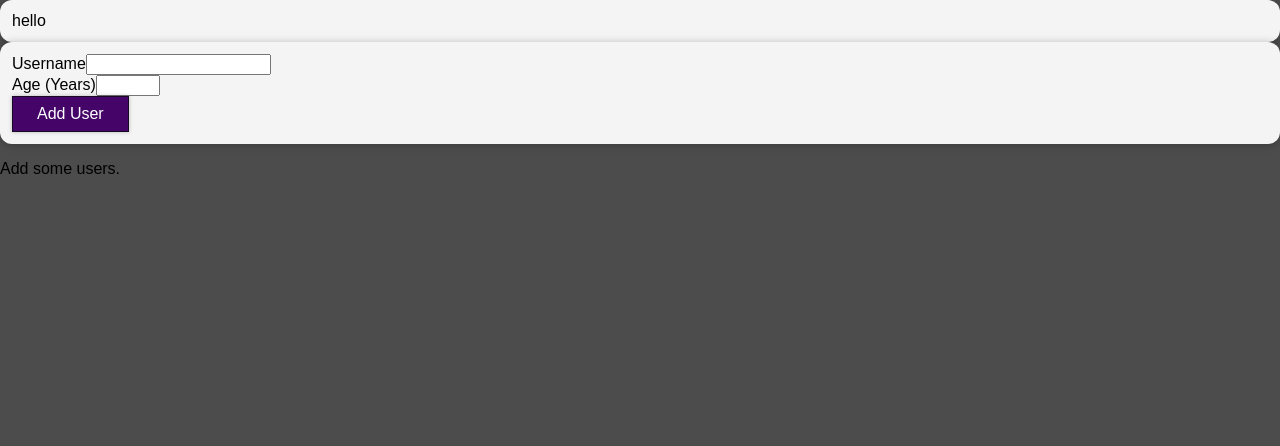
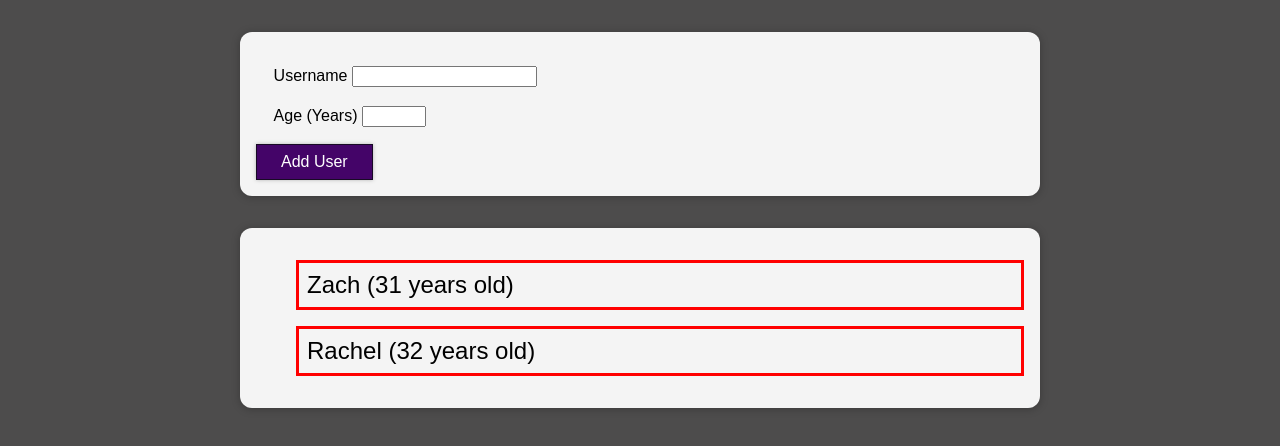
Before and after one commit to zdelcoco/add-user-practice, a React (Create React App) app: page / in a window 1280 px wide. Shown: the top 446 px of the page. Built offline with nearby package versions, Linux system fonts and the light colour scheme.

Commit message:
messing with styles

```diff
--- a/src/App.js
+++ b/src/App.js
@@ -1,7 +1,8 @@
 import React, {useState} from 'react';
-import Card from './components/UI/Card';
 import Form from './components/Form/Form';
 import UserList from './components/Users/UserList';
+
+import styles from './components/Users/UserList.module.css';
 
 function App() {
 
@@ -19,10 +20,10 @@ function App() {
   };
 
   let userContent = (
-    <p>Add some users.</p>
+    <h2 className={styles.userlist__fallback}>Add some users.</h2>
   );
 
-  if (userList.length > 0) {
+  if (userSample.length > 0) {
     userContent = (
       <UserList users={userSample}/>
     );
@@ -30,7 +31,6 @@ function App() {
 
   return (
     <div>
-      <Card>hello</Card>
       <Form onSaveUserData={updateUserList}></Form>
       {userContent}
     </div>
--- /dev/null
+++ b/src/App.module.css
@@ -0,0 +1,3 @@
+.app {
+  position: relative;
+}
--- a/src/components/Form/Form.js
+++ b/src/components/Form/Form.js
@@ -29,16 +29,16 @@ const Form = props => {
   return (
     <Card>
       <form onSubmit={submitHandler}>
-        <div>
-          <label>Username</label>
+        <div className={styles.form__div}>
+          <label>Username  </label>
           <input
             type='text'
             value={enteredUsername}
             onChange={usernameChangeHandler}
           />
         </div>
-        <div>
-          <label>Age (Years)</label>
+        <div className={styles.form__div}>
+          <label>Age (Years)  </label>
           <input
             type='number'
             min='1'
--- a/src/components/Form/Form.module.css
+++ b/src/components/Form/Form.module.css
@@ -0,0 +1,4 @@
+.form__div {
+  padding: .1rem;
+  margin: 1rem;
+}
--- a/src/components/UI/Button.module.css
+++ b/src/components/UI/Button.module.css
@@ -15,8 +15,8 @@
 
 .button:hover,
 .button:active {
-  background: #ac0e77;
-  border-color: #ac0e77;
+  background: #680460;
+  border-color: #680460;
   box-shadow: 0 0 8px rgba(0, 0, 0, 0.26);
 }
 
--- a/src/components/UI/Card.module.css
+++ b/src/components/UI/Card.module.css
@@ -3,8 +3,9 @@
   box-shadow: 0 1px 8px rgba(0, 0, 0, 0.25);
   background-color: rgb(244, 244, 244);
   text-align: left;
-  padding: 12px;
-  width: auto;
-  align-items: center;
-  justify-content: center;
+  padding: 1rem;
+  width: 50rem;
+  margin: 2rem auto;
+  /* display: inline-block; */
+  /* position: absolute; */
 }
--- a/src/components/Users/User.js
+++ b/src/components/Users/User.js
@@ -2,7 +2,7 @@ import styles from './User.module.css';
 
 const User = props => {
   return (
-    <li>
+    <li className={styles.user}>
       {props.username} ({props.age} years old)
     </li>
   );
--- a/src/components/Users/User.module.css
+++ b/src/components/Users/User.module.css
@@ -0,0 +1,11 @@
+.user {
+  display: flex;
+  justify-content: space-between;
+  align-items: center;
+  padding: 0.5rem;
+  margin: 1rem 0;
+  /* background-color: #4b4b4b; */
+  font-size: 1.5rem;
+  border-style: solid;
+  border-color: red;
+}
--- a/src/components/Users/UserList.module.css
+++ b/src/components/Users/UserList.module.css
@@ -1,3 +1,8 @@
 .userlist {
   border: 1px black;
 }
+
+.userlist__fallback {
+  color: white;
+  text-align: center;
+}
```
